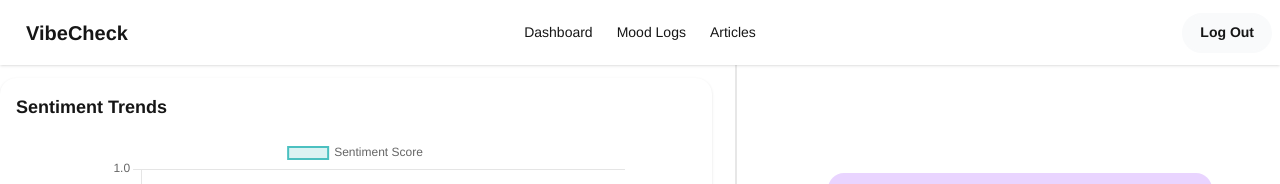
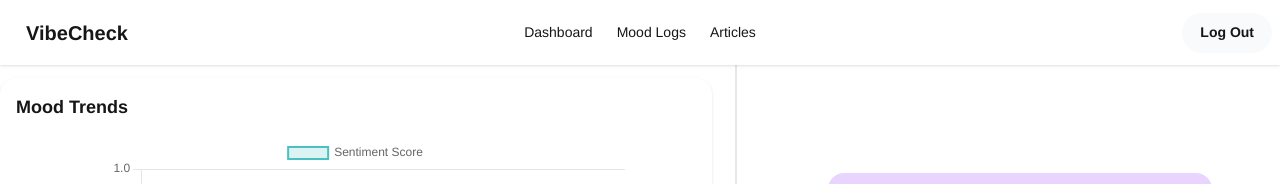
Before and after one commit to stmcpeters/VibeCheck, a React (Vite) app in the folder client/: page /dashboard in a window 1280 px wide. Shown: the top 184 px of the page. Built offline with nearby package versions, Linux system fonts and the light colour scheme; no server answers.

Commit message:
Update chart title from 'Sentiment Trends' to 'Mood Trends' for consistency

```diff
--- a/client/src/components/Chart.jsx
+++ b/client/src/components/Chart.jsx
@@ -71,7 +71,7 @@ export default function Chart({ moodLogs }) {
 
   return (
     <div className="card bg-base-100 w-full shadow-sm p-4">
-      <h2 className="card-title text-center mb-4">Sentiment Trends</h2>
+      <h2 className="card-title text-center mb-4">Mood Trends</h2>
       <div style={{ width: '80%', height: '300px', margin: '0 auto' }}>
         <Line data={data} options={options} />
       </div>
```
